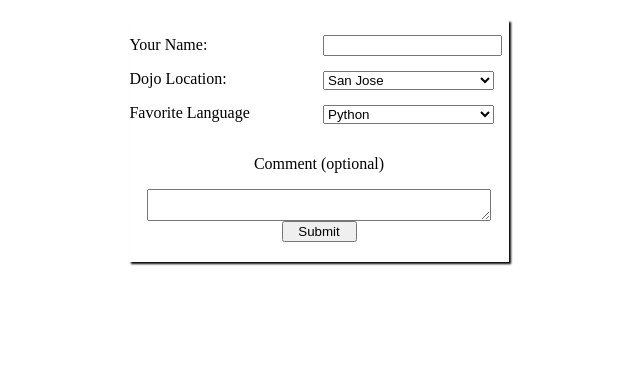
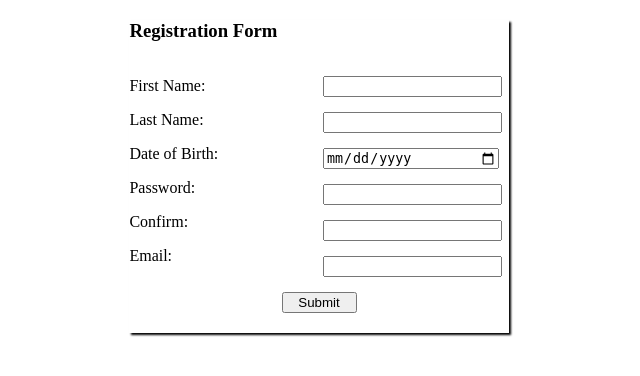
Before and after one commit to mrbmadrid/Flask_Registration_Form, a Flask app: page / in a window 1280 px wide. Shown: the top 376 px of the page, without its empty margins (321-961 px from the left). Run offline with Flask 2, Linux system fonts and the light colour scheme.

Commit message:
Added full form validation functionality, up to Hacker challenge.

```diff
--- a/server.py
+++ b/server.py
@@ -1,4 +1,6 @@
 from flask import Flask, redirect, render_template, request, session, flash
+import datetime
+from datetime import datetime
 app = Flask(__name__)
 app.secret_key = '12AB3FEE4589'
 @app.route('/')
@@ -7,22 +9,35 @@ def index():
 
 @app.route('/results')
 def results():
-	return render_template('results.html')
+	return render_template('results.html', name=session['name'])
 
 @app.route('/submission', methods=['POST'])
 def submission():
-	if len(request.form['name']) == 0:
-		flash("Name field must not be empty.")
+	fields = {'first':'First Name', 'last':'Last Name', 'dob':'Date of Birth', 'password':'Password', 'confirm':'Confirm Passowrd', 'email':'Email'}
+	valid = True
+	for item in request.form:
+		if len(request.form[item]) == 0:
+			flash(fields[item] + " field must not be empty.")
+			valid = False
+	if request.form['password'] != request.form['confirm']:
+		flash("Passwords do not match.")
+		valid = False
+	if not any(char.isupper() for char in request.form['password']):
+		flash("Password must contain at least one upper case letter.")
+		valid = False
+	if not any(char.islower() for char in request.form['password']):
+		flash("Password must contain at least one lower case letter.")
+		valid = False
+	if not any(char.isdigit() for char in request.form['password']):
+		flash("Password must contain at least one number.")
+		valid = False
+	dob = request.form['dob'].split('-')
+	dob = datetime(int(dob[0]),int(dob[1]),int(dob[2]))
+	if not dob < datetime.now():
+		flash("You cannot be born in the future, check your date of birth.")
+		valid = False
+	if not valid:
 		return redirect('/')
-	session['name']=request.form['name']
-	session['location']=request.form['location']
-	session['favorite']=request.form['favorite_language']
-	if len(request.form['comment']) == 0:
-		flash("Comment field must not be empty.")
-		return redirect('/')
-	elif len(request.form['comment']) > 120:
-		flash("Comment must be no more than 120 characters.")
-		return redirect('/')
-	session['comment']=request.form['comment']
+	session['name'] = request.form['first']
 	return redirect('/results')
 app.run(debug=True)
--- a/templates/index.html
+++ b/templates/index.html
@@ -5,20 +5,12 @@
 	<link rel="stylesheet" type="text/css" href="{{url_for('static', filename='styles.css')}}">
 	<script src="https://ajax.googleapis.com/ajax/libs/jquery/3.3.1/jquery.min.js"></script>
 	<script type="text/javascript">
-		function checkChar(){
-			$('#comment').val().length > 150
-			$('#comment').val($('#comment').val().substring(0,150))
-		}
-		$(document).ready(function(){
-			$(document).on('keyup','#comment', function(){
-				checkChar();
-			});
-		});
 
 	</script>
 </head>
 	<body>
 		<div class="container">
+			<div><h3>Registration Form</h3></div>
 			<form action="/submission" method='post'>
 				<div>
 					{% with messages = get_flashed_messages() %}
@@ -30,26 +22,20 @@
   					{% endwith %}
 				</div>
 				<div class="col">
-					<p>Your Name:</p>
-					<p>Dojo Location:</p>
-					<p>Favorite Language</p>
+					<p>First Name:</p>
+					<p>Last Name:</p>
+					<p>Date of Birth:</p>
+					<p>Password:</p>
+					<p>Confirm:</p>
+					<p>Email:</p>
 				</div>
 				<div class='col'>
-					<input type="text" name="name">
-					<select name="location">
-						<option value="San Jose">San Jose</option>
-						<option value="Chicago">Chicago</option>
-						<option value="Seattle">Seattle</option>
-					</select>
-					<select name="favorite_language">
-						<option value="Python">Python</option>
-						<option value="JavaScript">JavaScript</option>
-						<option value="Java">Java</option>
-					</select>
-				</div>
-				<div class="row">
-					<p>Comment (optional)</p>
-					<textarea name="comment" id="comment"></textarea>
+					<input type="text" name="first">
+					<input type="text" name="last">
+					<input type="date" name="dob">
+					<input type="password" name="password">
+					<input type="password" name="confirm">
+					<input type="email" name="email">
 				</div>
 				<input type="submit" name="Submit">
 			</form>
```
Also changed, not shown: templates/results.html (+3 -10 lines), 1 other file.
